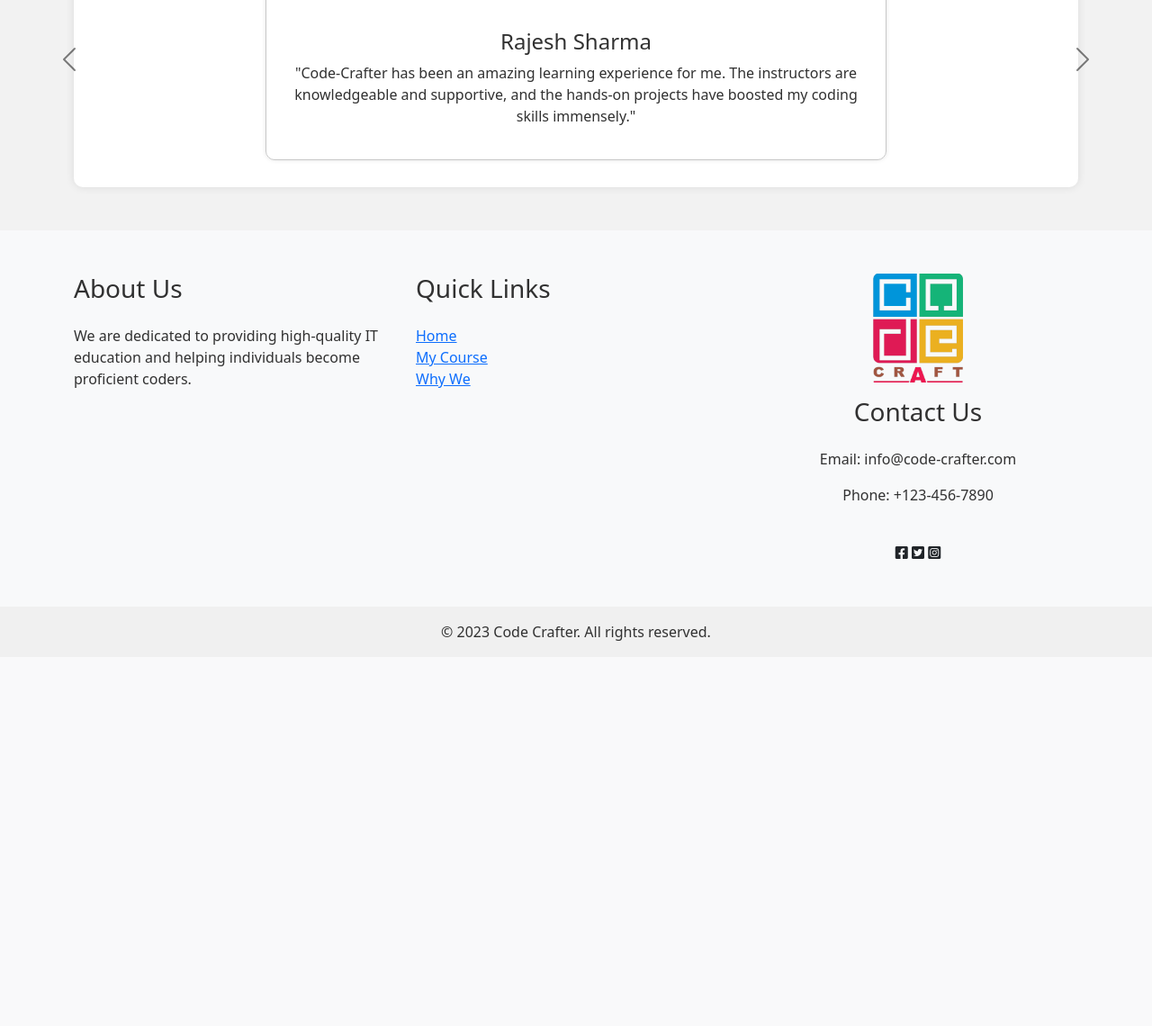
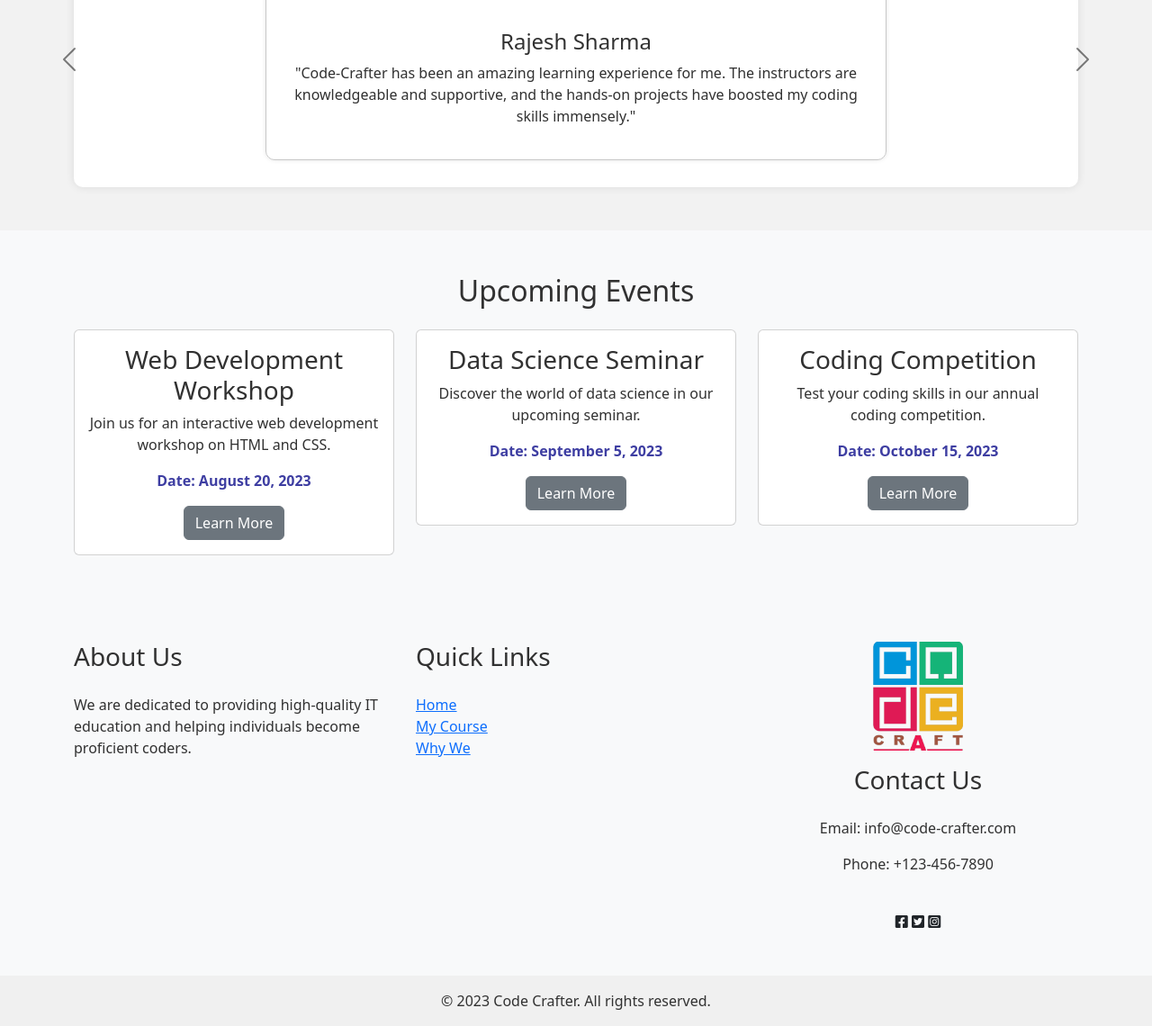
Before and after one commit to Harsh-Surti-369/Code-Crafter, a PHP site: page /Front-end/index.html in a window 1280 px wide; the page is wider, and only the part inside the window is pictured. Shown: the part 1511-2651 px from the top of that part at 90% size. Before the commit the page ends 2223 px from the top of that part, so only its background shows below. Run offline with PHP 8.4, Linux system fonts and the light colour scheme; some libraries are stand-ins or nearby versions.

Commit message:
home update

```diff
--- a/Documentation/Planing.txt
+++ b/Documentation/Planing.txt
@@ -6,4 +6,7 @@
 7. student,faculty appreciation
 6. bootstrap card for course intro
 8. social media handles
-9. footer
+9. blogs
+10. inquiry form
+11. upcoming events
+12. footer
--- a/Front-end/index.css
+++ b/Front-end/CSS/index.css
@@ -8,96 +8,11 @@ body {
   margin-bottom: 0px;
 }
 
-/* header */
-header {
-  margin-top: 0;
-}
-
-/* logo */
-.navbar-brand {
-  margin-left: 3%;
-  margin-right: 0;
-}
-
-.logo {
-  height: 4.5rem;
-  width: 4.5rem
-}
-
-.navbar {
-  margin-bottom: 0 !important;
-}
-
-/* .navbar{
-    padding: 10px!important;
-  } */
-.navbar-nav {
-  display: flex !important;
-  justify-content: flex-start;
-  /* Align items to the left */
-  align-items: center;
-  padding-left: 0;
-  /* Remove default padding to align items properly */
-  margin-left: 60%;
-  /* Add some left margin to align items to the left side of the screen */
-  margin-right: 3vw;
-}
-
-.nav-item {
-  width: 100px;
-}
-
-.nav-link {
-  margin: 3px;
-  padding: 3px;
-  text-align: center;
-  font-weight: 600;
-  color: rgb(173, 120, 223);
-}
-
-.nav-link:hover,
-.nav-link:active {
-  font-weight: 600;
-}
-
-/* cart container */
-.cc {
-  margin-right: .5rem;
-  width: 3rem;
-}
-
-.cart {
-  padding: 0%;
-  margin: 0%;
-  width: 2rem;
-  height: 2rem;
-}
-
-/* login signup */
-.ls {
-  display: table-cell;
-  vertical-align: middle;
-  padding: 0;
-  margin: 0;
-  height: 3rem;
-  width: 5rem;
-  background-color: whitesmoke;
-  color: rgb(173, 120, 223);
-  border-radius: 10%;
-
-
-}
-
-.ls:hover {
-  color: rgb(49, 49, 49);
-  background-color: rgb(173, 120, 223);
-  font-weight: 600;
-}
 
 /* hero section */
 .hero-section {
   margin: 0 !important;
-  background-image: url('../Assets/images/herobackimg2.jpg');
+  background-image: url('../../Assets/images/herobackimg2.jpg');
   background-size: cover;
   background-repeat: no-repeat;
   background-position: center;
@@ -251,8 +166,3 @@ strong {
 .carousel-control-next-icon {
   filter: invert(1);
 }
-
-/* footer */
-.social-icons a:hover {
-  color: #007bff; /* Change to your desired hover color */
-}
--- a/Front-end/index.html
+++ b/Front-end/index.html
@@ -18,7 +18,8 @@
   <link rel="stylesheet" href="https://cdnjs.cloudflare.com/ajax/libs/font-awesome/6.4.2/css/all.min.css"
     integrity="sha512-z3gLpd7yknf1YoNbCzqRKc4qyor8gaKU1qmn+CShxbuBusANI9QpRohGBreCFkKxLhei6S9CQXFEbbKuqLg0DA=="
     crossorigin="anonymous" referrerpolicy="no-referrer" />
-  <link rel="stylesheet" href="index.css" />
+  <link rel="stylesheet" href="CSS/headerfooter.css" />
+  <link rel="stylesheet" href="CSS/index.css" />
   <link rel="shortcut icon" href="../Assets/images/logo_for_website-removebg-preview.png" type="image/x-icon" />
   <title>Conquer IT with Code Crafter</title>
 </head>
@@ -60,8 +61,8 @@
             <li class="nav-item cls">
               <a class="nav-link ls">Log in</a>
             </li>
-            <li class="nav-item dropdown">
-              <a class="nav-link dropdown-toggle" href="#" id="signupDropdown" role="button" data-bs-toggle="dropdown"
+            <li class="nav-item dropdown cls">
+              <a class="nav-link dropdown-toggle ls" href="#" id="signupDropdown" role="button" data-bs-toggle="dropdown"
                 aria-haspopup="true" aria-expanded="false">
                 Sign Up
               </a>
@@ -305,6 +306,44 @@
                       </div>
   </section>
 
+<!-- Upcoming Events Section -->
+<section class="upcoming-events text-center py-5 bg-light">
+  <h2 class="mb-4">Upcoming Events</h2>
+  <div class="container">
+    <div class="row">
+      <div class="col-md-4">
+        <div class="card">
+          <div class="card-body">
+            <h3 class="card-title">Web Development Workshop</h3>
+            <p class="card-text">Join us for an interactive web development workshop on HTML and CSS.</p>
+            <p class="card-text"><strong>Date: August 20, 2023</strong></p>
+            <a href="#" class="btn btn-secondary">Learn More</a>
+          </div>
+        </div>
+      </div>
+      <div class="col-md-4">
+        <div class="card">
+          <div class="card-body">
+            <h3 class="card-title">Data Science Seminar</h3>
+            <p class="card-text">Discover the world of data science in our upcoming seminar.</p>
+            <p class="card-text"><strong>Date: September 5, 2023</strong></p>
+            <a href="#" class="btn btn-secondary">Learn More</a>
+          </div>
+        </div>
+      </div>
+      <div class="col-md-4">
+        <div class="card">
+          <div class="card-body">
+            <h3 class="card-title">Coding Competition</h3>
+            <p class="card-text">Test your coding skills in our annual coding competition.</p>
+            <p class="card-text"><strong>Date: October 15, 2023</strong></p>
+            <a href="#" class="btn btn-secondary">Learn More</a>
+          </div>
+        </div>
+      </div>
+    </div>
+  </div>
+</section>
 <!-- footer -->
 <footer class="bg-light">
   <div class="container py-5">
@@ -341,10 +380,6 @@
   </div>
 </footer>
 
-
-
-
-
 </body>
 
 </html>
```
Also changed, not shown: Front-end/CSS/headerfooter.css (added, +91 -0 lines), Front-end/CSS/.htaccess (added), Front-end/JS/.htaccess (added).
